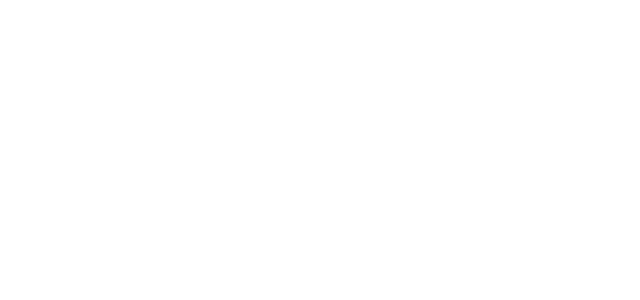
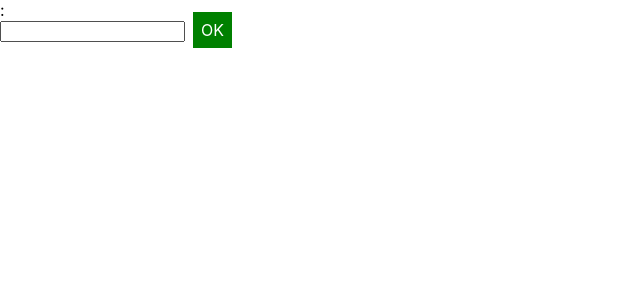
Before and after one commit to s19014/xhr, a React (Create React App) app: page / in a window 1280 px wide. Shown: the top 300 px of the page, without its empty margins (0-640 px from the left). Built offline with nearby package versions, Linux system fonts and the light colour scheme.

Commit message:
1/21 修正

```diff
--- a/src/App.js
+++ b/src/App.js
@@ -1,4 +1,5 @@
 import React from 'react'
+import FormInput from './FormInput'
 
 class App extends React.Component {
   constructor (props) {
@@ -9,6 +10,7 @@ class App extends React.Component {
   render () {
     return (
       <div>
+        <FormInput />
       </div>
     )
   }
--- /dev/null
+++ b/src/FormInput.js
@@ -0,0 +1,107 @@
+import React from 'react'
+import PropTypes from 'prop-types'
+
+class FormInput extends React.Component {
+  constructor (props) {
+    super(props)
+    const v = this.props.value
+    this.state = {
+      value: v,
+      isOK: this.checkValue(v)
+    }
+  }
+
+  checkValue (s) {
+    if (this.props.pattern === null) {
+      return true
+    }
+    return this.props.pattern.test(s)
+  }
+
+  handleChange (e) {
+    const v = e.target.value
+    const filter = this.props.filter
+    let newValue = v
+    if (filter !== null) {
+      newValue = newValue.replace(filter, '')
+    }
+    const newIsOK = this.checkValue(newValue)
+    this.setState({
+      value: newValue,
+      isOK: newIsOK
+    })
+    if (this.props.onChange) {
+      this.props.onChange({
+        target: this,
+        value: newValue,
+        isOK: newIsOK,
+        name: this.props.name
+      })
+    }
+  }
+
+  UNSAFE_componentWillReceiveProps (nextProps) {
+    this.setState({
+      value: nextProps.value,
+      isOK: this.checkValue(nextProps.value)
+    })
+  }
+
+  render () {
+    const msg = this.renderStatusMessage()
+    return (
+      <div>
+        <label>
+          {this.props.label}: <br />
+          <input
+            type='text'
+            name={this.props.name}
+            placeholder={this.props.placeholder}
+            value={this.state.value}
+            onChange={e => this.handleChange(e)}
+          />
+          {msg}
+        </label>
+      </div>
+    )
+  }
+
+  renderStatusMessage () {
+    const so = {
+      margin: '8px',
+      padding: '8px',
+      color: 'white'
+    }
+    let msg = null
+    if (this.state.isOK) {
+      so.backgroundColor = 'green'
+      msg = <span style={so}>OK</span>
+    } else {
+      if (this.state.value !== '') {
+        so.backgroundColor = 'red'
+        msg = <span style={so}>NG</span>
+      }
+    }
+    return msg
+  }
+}
+
+FormInput.propTypes = {
+  name: PropTypes.string.isRequired,
+  label: PropTypes.string.isRequired,
+  filter: PropTypes.object,
+  pattern: PropTypes.object,
+  value: PropTypes.string,
+  placeholder: PropTypes.string,
+  onChange: PropTypes.func
+}
+
+FormInput.defaultProps = {
+  filter: null,
+  pattern: null,
+  value: '',
+  placeholder: '',
+  onChange: null
+}
+
+export default FormInput
```
Also changed, not shown: 1 other file (tests, documents, lock files or other folders).
